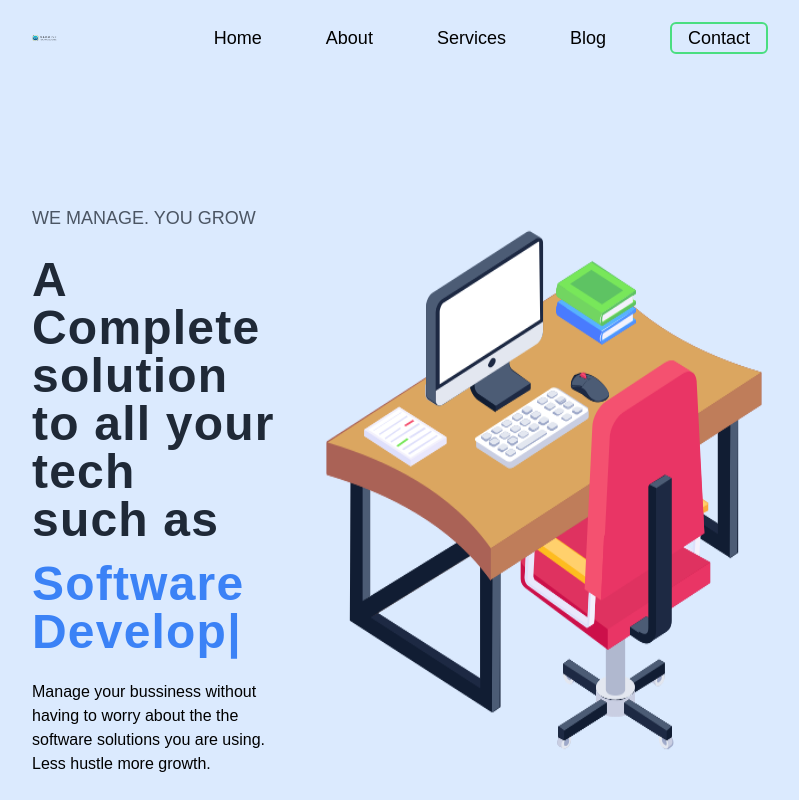
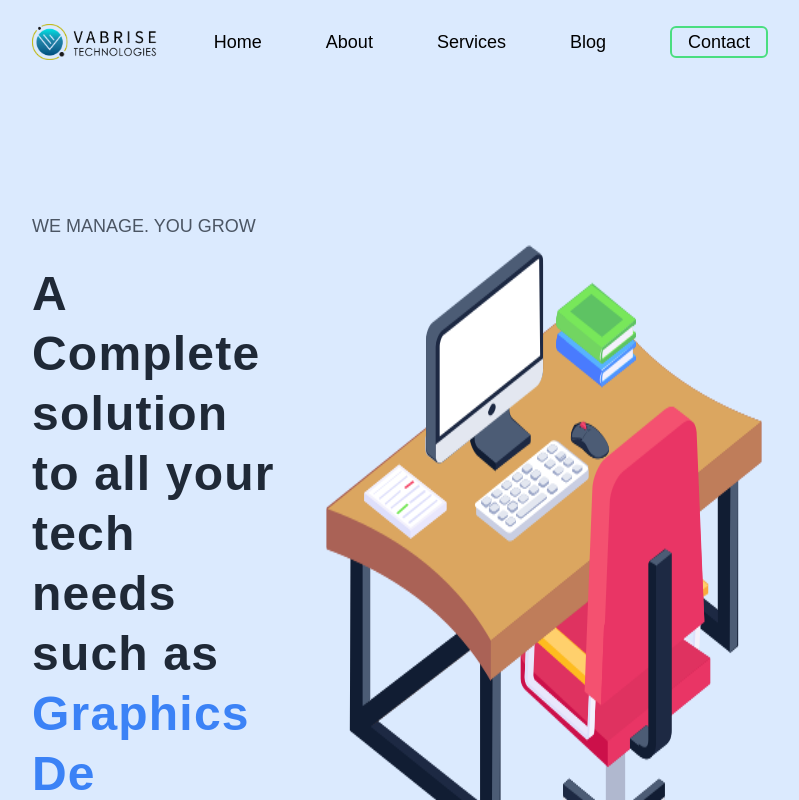
Before and after one commit to Andrew-Ochieng/Vabrise, a React (Create React App) app: page / in a window 1280 px wide. Shown: the top 800 px of the page, without its empty margins (224-1023 px from the left). Built offline with nearby package versions, Linux system fonts and the light colour scheme; no server answers.

Commit message:
add react-simple-typewriter --remove react-typical

```diff
--- a/package.json
+++ b/package.json
@@ -10,7 +10,7 @@
     "react-dom": "^18.2.0",
     "react-router-dom": "^6.4.3",
     "react-scripts": "5.0.1",
-    "react-typical": "^0.1.3",
+    "react-simple-typewriter": "^5.0.1",
     "web-vitals": "^2.1.4"
   },
   "scripts": {
--- a/src/components/Footer.js
+++ b/src/components/Footer.js
@@ -4,7 +4,7 @@ const Footer = () => {
     return (
         <>
             <footer >
-                <div className="md:flex justify-between text-center md:mb-8 mb-4">
+                <div className="md:flex justify-between text-center md:mb-8 mb-4 md:text-base text-sm">
                     <div>
                         <h1>Vabrise Technologies</h1>
                     </div>
--- a/src/components/Hero.js
+++ b/src/components/Hero.js
@@ -1,4 +1,4 @@
-import Typical from "react-typical";
+import { Typewriter } from "react-simple-typewriter";
 import heroImg from "../assets/hero.png"
 
 const Hero = () => {
@@ -9,20 +9,28 @@ const Hero = () => {
                     <h3 className="uppercase font-medium md:text-lg text-lg text-gray-600">
                         We Manage. You Grow
                     </h3>
-                    <h1 className="md:my-6 my-4 md:text-5xl text-2xl font-bold text-gray-800 leading-loose tracking-wide ">
-                        A Complete solution <br /> to all your tech <br /> such as <br />
-                        <Typical
-                            className="text-blue-500 font-semibold md:pt-4 pt-2 "
-                            loop={Infinity}
-                            wrapper="p"
-                            steps={[
-                                'Computer Repair', 3000,
-                                'Software Development', 3000,
-                                'UI/UX Design', 3000,
-                                'Graphics Design', 3000,
-                                'CCTV & Network Installation', 3000
-                            ]}
-                        />
+                    <h1 className="md:my-6 my-4 md:text-5xl text-2xl font-bold text-gray-800 md:leading-tight tracking-wide ">
+                        A Complete solution <br /> to all your tech <br />needs such as <br />
+                        <span className="text-blue-500 font-semibold ">
+                            <Typewriter
+                                words={[
+                                    'Software Development',
+                                    'Graphics Design',
+                                    'CCTV Installation',
+                                    'Networks Installation',
+                                    'Cyber Security Training',
+                                    'Software Development'
+                                ]}
+                                loop={5}
+                                cursor
+                                cursorStyle='_'
+                                typeSpeed={80}
+                                deleteSpeed={50}
+                                delaySpeed={2000}
+                                // onLoopDone={handleDone}
+                                // onType={handleType}
+                            />
+                        </span>
                     </h1>
                     <p>
                         Manage your bussiness without having to worry about the the software solutions you are using. Less hustle more growth.
--- a/src/components/Navbar.js
+++ b/src/components/Navbar.js
@@ -12,10 +12,10 @@ const Navbar = () => {
     return (
         <div className="">
             <nav className='md:py-6 py-4'>
-                <div className="navbar md:flex  justify-around items-center " >
+                <div className="navbar md:flex  justify-between items-center " >
                     <div className='flex items-center justify-between'>
                         <Link to='/' className='md:text-3xl text-2xl uppercase font-semibold '>
-                            <img className="w-1/6" src={logo} alt="Logo.." />
+                            <img className="md:w-32 w-28" src={logo} alt="Logo.." />
                         </Link>
                         <button onClick={showMenu} className="md:hidden">
                             <i className="text-xl fa fa-bars"></i>
```
Also changed, not shown: 1 other file (tests, documents, lock files or other folders).
